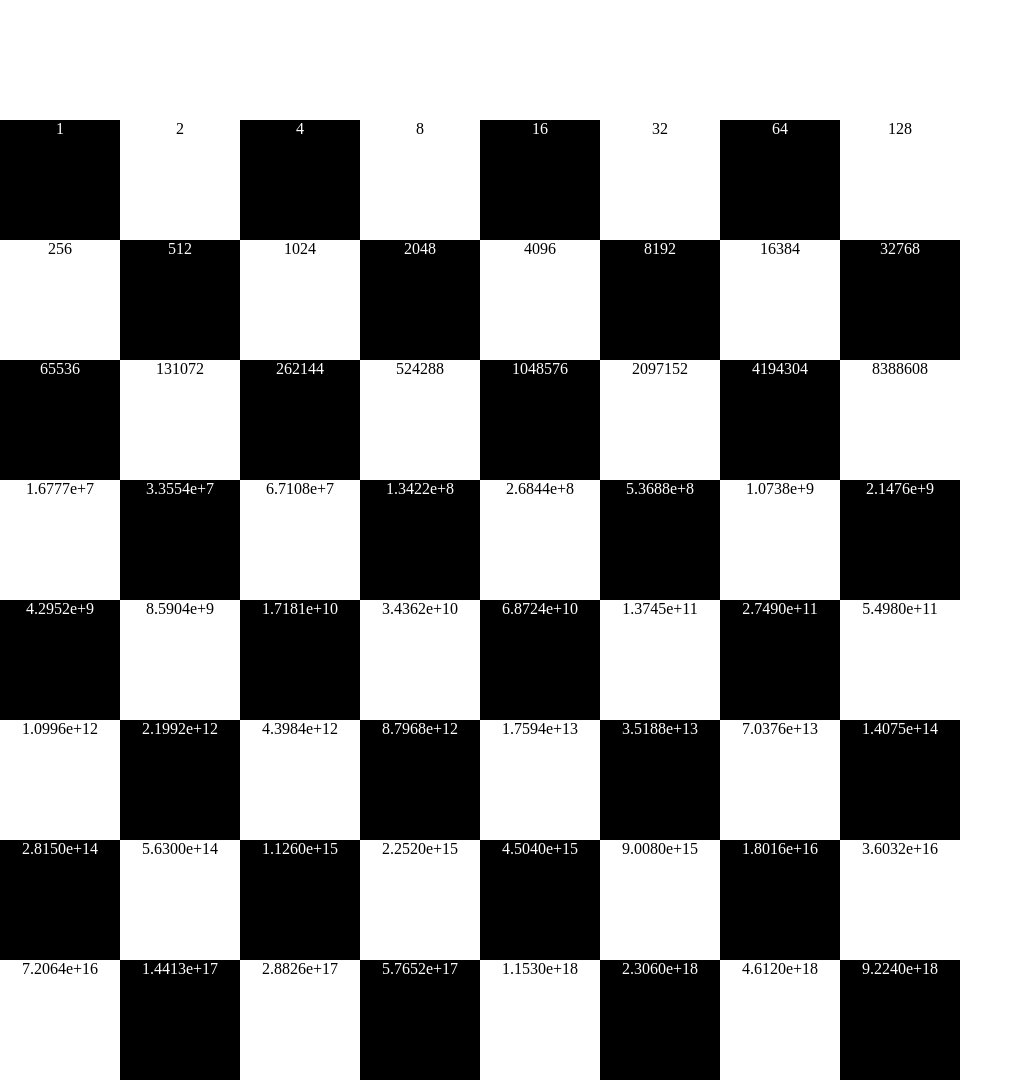
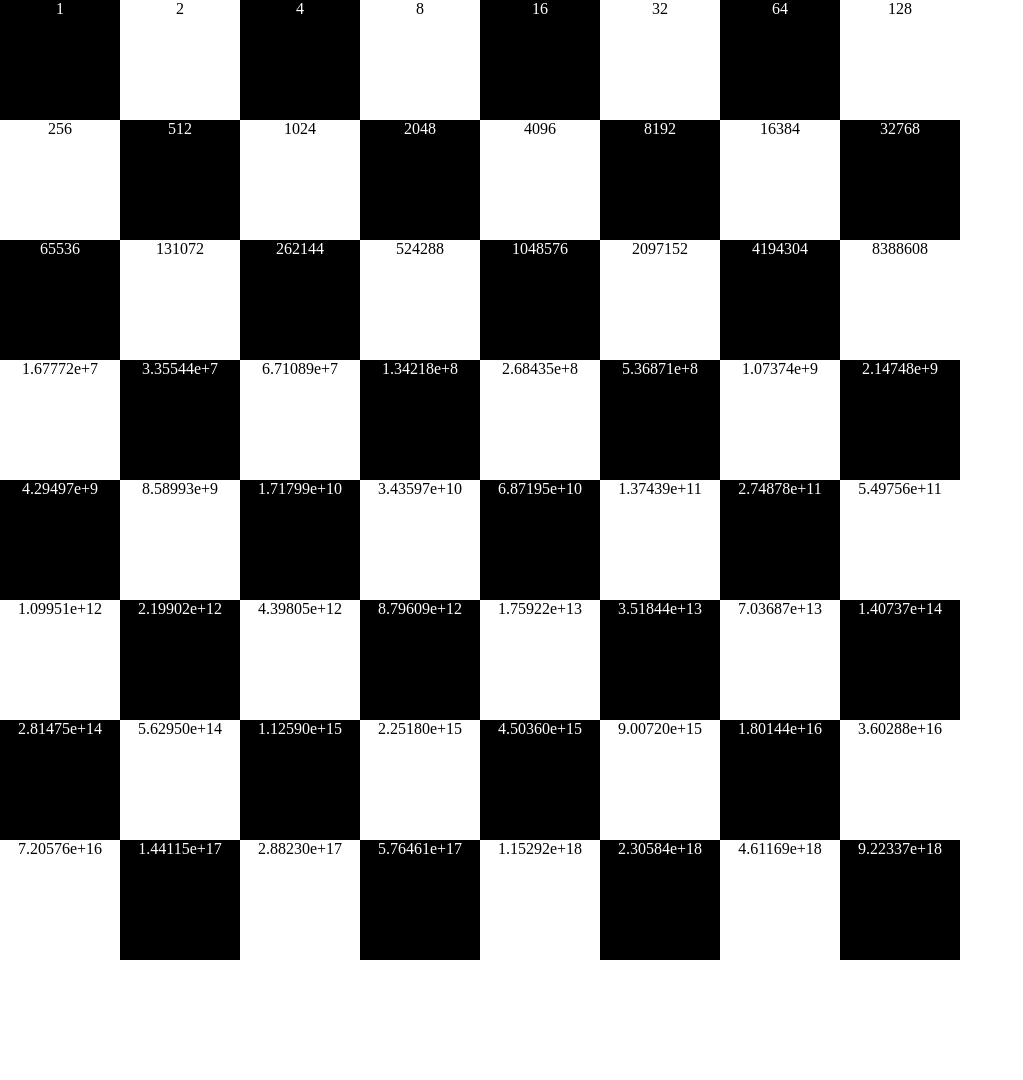
Before and after one commit to kosarmue/EIA2, a plain HTML site: page Aufgabe-2/index.html in a window 1280 px wide. Shown: the whole page, without its empty margins (0-1023 px from the left). After the commit the page ends 960 px from the top, so only its background shows below. Drawn offline with Linux system fonts and the light colour scheme.

Commit message:
Schachbrett nach oben verschoben und Formel zur Berechnung der Körner korrigiert.

```diff
--- a/Aufgabe-2/css/style.css
+++ b/Aufgabe-2/css/style.css
@@ -11,7 +11,3 @@
 div {
 	text-align: center;
 }
-
-body {
-	margin: 0 0;
-}
--- a/Aufgabe-2/js/script.js
+++ b/Aufgabe-2/js/script.js
@@ -21,7 +21,7 @@ document.addEventListener('DOMContentLoaded', function () {
             }
         }
         x = (i % 8) * size;
-        y = reihe * size;
+        y = (reihe - 1) * size;
         placeDiv(color, x, y, size, i);
         if (x == (7 * size)) {
             reihe++;
@@ -30,13 +30,13 @@ document.addEventListener('DOMContentLoaded', function () {
     writeKoerner();
     function writeKoerner() {
         var feld = document.getElementsByClassName("felder");
-        var koerner = 1;
+        var koerner;
         for (var j = 0; j < feld.length; j++) {
+            koerner = Math.pow(2, j);
             if (j > 23) {
-                koerner = koerner.toExponential(4);
+                koerner = koerner.toExponential(5);
             }
-            feld[j].textContent = koerner;
-            koerner *= 2;
+            feld[j].textContent = koerner.toString();
         }
     }
     function placeDiv(_color, _x, _y, _size, _koerner) {
```
Also changed, not shown: 2 other files.
